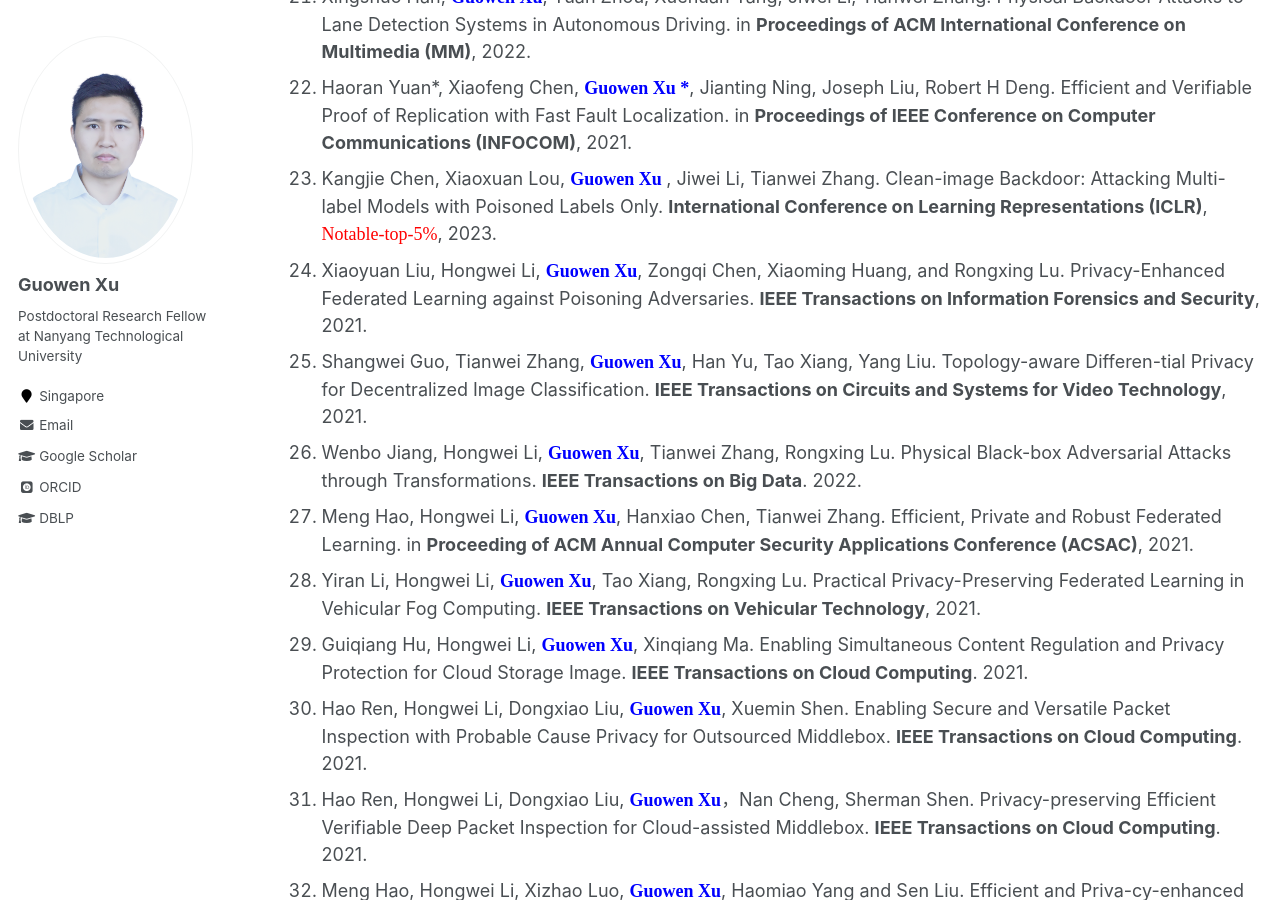
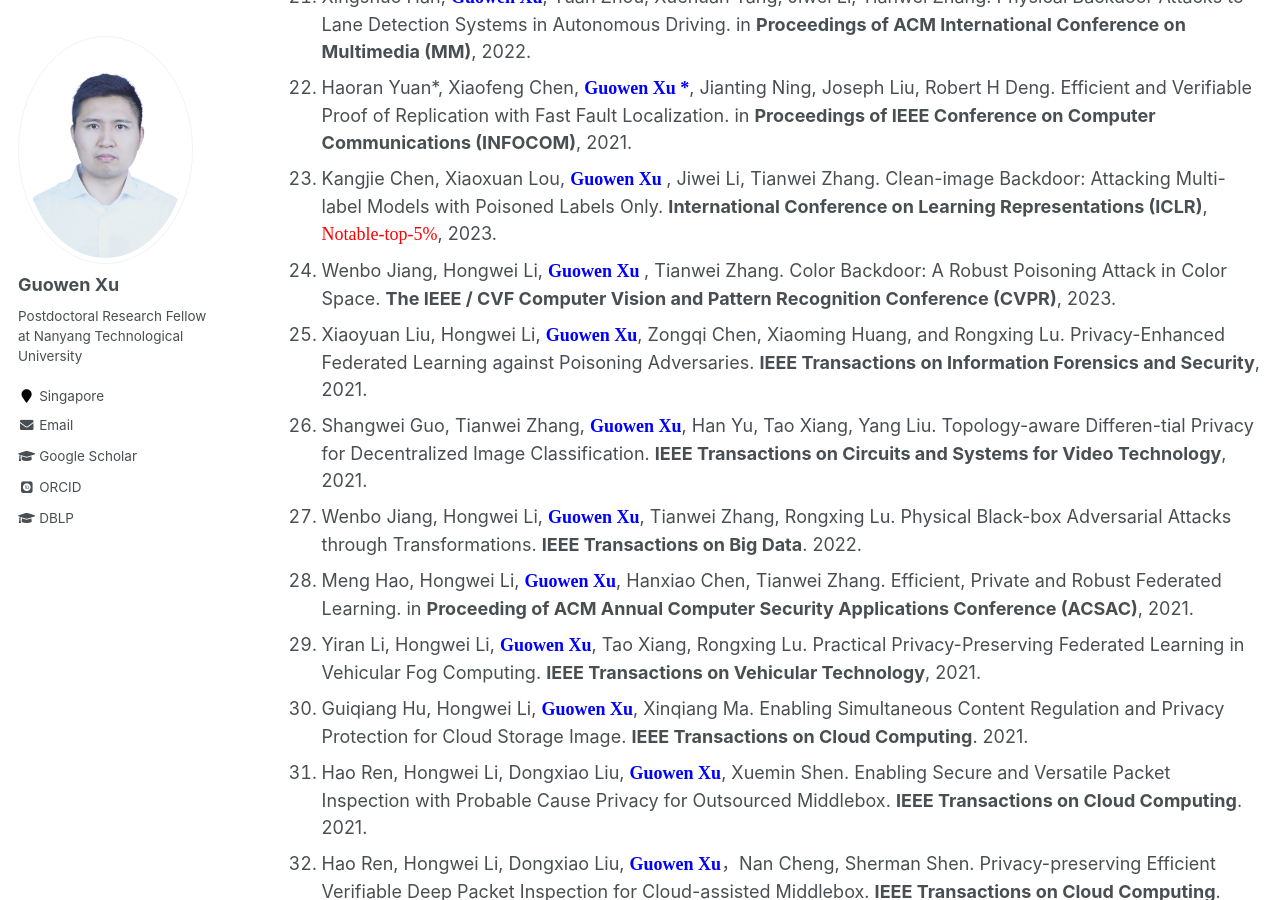
Before and after one commit to Guowen-xu/guowen-xu.github.io, a Jekyll site: the page built from _pages/publications.md, in a window 1280 px wide and 900 px high, scrolled down 1966 px. Built offline with Jekyll 4.4.1, drawn with Linux system fonts in a browser that asks for light colours; some web fonts are replaced.

Commit message:
Update publications.md

```diff
--- a/_pages/publications.md
+++ b/_pages/publications.md
@@ -37,22 +37,23 @@ You can find my articles on my [Google Scholar](https://scholar.google.com.hk/ci
 21. Xingshuo Han, **<font face="Times New Roman" color=blue size=4> Guowen Xu</font>**, Yuan Zhou, Xuehuan Yang, Jiwei Li, Tianwei Zhang. Physical Backdoor Attacks to Lane Detection Systems in Autonomous Driving. in **Proceedings of ACM International Conference on Multimedia (MM)**, 2022.
 22. Haoran Yuan\*, Xiaofeng Chen, **<font face="Times New Roman" color=blue size=4> Guowen Xu *</font>**, Jianting Ning, Joseph Liu, Robert H Deng.  Efficient and Verifiable Proof of Replication with Fast Fault Localization. in **Proceedings of IEEE Conference on Computer Communications (INFOCOM)**, 2021.
 23. Kangjie Chen, Xiaoxuan Lou, **<font face="Times New Roman" color=blue size=4> Guowen Xu </font>**, Jiwei Li, Tianwei Zhang. Clean-image Backdoor: Attacking Multi-label Models with Poisoned Labels Only. **International Conference on Learning Representations (ICLR)**, <font face="Times New Roman" color=red size=4> Notable-top-5%</font>, 2023.
-24. Xiaoyuan Liu, Hongwei Li, **<font face="Times New Roman" color=blue size=4> Guowen Xu</font>**, Zongqi Chen, Xiaoming Huang, and Rongxing Lu. Privacy-Enhanced Federated Learning against Poisoning Adversaries. **IEEE Transactions on Information Forensics and Security**, 2021.
-25. Shangwei Guo, Tianwei Zhang, **<font face="Times New Roman" color=blue size=4> Guowen Xu</font>**, Han Yu, Tao Xiang, Yang Liu. Topology-aware Differen-tial Privacy for Decentralized Image Classification. **IEEE Transactions on Circuits and Systems for Video Technology**, 2021.
-26. Wenbo Jiang, Hongwei Li, **<font face="Times New Roman" color=blue size=4> Guowen Xu</font>**, Tianwei Zhang, Rongxing Lu. Physical Black-box Adversarial Attacks through Transformations. **IEEE Transactions on Big Data**. 2022.
-27. Meng Hao, Hongwei Li, **<font face="Times New Roman" color=blue size=4> Guowen Xu</font>**, Hanxiao Chen, Tianwei Zhang. Efficient, Private and Robust Federated Learning. in **Proceeding of ACM Annual Computer Security Applications Conference (ACSAC)**, 2021.
-28. Yiran Li, Hongwei Li,  **<font face="Times New Roman" color=blue size=4> Guowen Xu</font>**, Tao Xiang, Rongxing Lu. Practical Privacy-Preserving Federated Learning in Vehicular Fog Computing. **IEEE Transactions on Vehicular Technology**, 2021.
-29. Guiqiang Hu, Hongwei Li, **<font face="Times New Roman" color=blue size=4> Guowen Xu</font>**, Xinqiang Ma. Enabling Simultaneous Content Regulation and Privacy Protection for Cloud Storage Image. **IEEE Transactions on Cloud Computing**. 2021.
-30. Hao Ren, Hongwei Li, Dongxiao Liu,  **<font face="Times New Roman" color=blue size=4> Guowen Xu</font>**, Xuemin Shen. Enabling Secure and Versatile Packet Inspection with Probable Cause Privacy for Outsourced Middlebox. **IEEE Transactions on Cloud Computing**. 2021.
-31. Hao Ren, Hongwei Li, Dongxiao Liu,  **<font face="Times New Roman" color=blue size=4> Guowen Xu</font>**，Nan Cheng, Sherman Shen. Privacy-preserving Efficient Verifiable Deep Packet Inspection for Cloud-assisted Middlebox.  **IEEE Transactions on Cloud Computing**. 2021.
-32. Meng Hao, Hongwei Li, Xizhao Luo, **<font face="Times New Roman" color=blue size=4> Guowen Xu</font>**, Haomiao Yang and Sen Liu. Efficient and Priva-cy-enhanced Federated Learning for Industrial Artificial Intelligence. **IEEE Transactions on Industrial Informatics**. 2021
-33. Shengmin Xu, Jianting Ning, Jinhua Ma, **<font face="Times New Roman" color=blue size=4> Guowen Xu</font>**, Jiaming Yuan, Robert Deng. Revocable Policy-Based Chameleon Hash, in **Proceedings of European Symposium on Research in Computer Security (ESORICS)**,2021.
-34. Hanxiao Chen, Hongwei Li, Yingzhe Wang, Meng Hao,  **<font face="Times New Roman" color=blue size=4> Guowen Xu</font>**, Tianwei Zhang. PriVDT: An Efficient Two-Party Cryptographic Framework for Vertical Decision Trees. **IEEE Transactions on Information Forensics and Security**, 2022.
-35. Dongyun Xue, Haomiao Yang, Mengyu Ge, Jingwei Li, **<font face="Times New Roman" color=blue size=4> Guowen Xu</font>**, Hongwei Li. Fast Genera-tion-Based Gradient Leakage Attacks against Highly Compressed Gradients. in  **Proceedings of IEEE Conference on Computer Communications (INFOCOM)**, 2023.
-36. Shengmin Xu, Jianting Ning, Yingjiu Li, Yinghui Zhang, **<font face="Times New Roman" color=blue size=4> Guowen Xu</font>**, Xinyi Huang, Robert H. Deng. A Secure EMR Sharing System with Tamper Resistance and Expressive Access Control. **IEEE Transactions on Dependable and Secure Computing**, 2021.
-37. Shengmin Xu, Jianting Ning, Yingjiu Li, Yinghui zhang, **<font face="Times New Roman" color=blue size=4> Guowen Xu</font>**, Xinyi Huang, Robert H Deng. Match in My Way: Fine-Grained Bilateral Access Control for Secure Cloud-Fog Computing. **IEEE Transactions on Dependable and Secure Computing**, 2020.
-38. Jingwei Wang, Xinchun Yin, Jianting Ning, Shengmin Xu, **<font face="Times New Roman" color=blue size=4> Guowen Xu</font>**, and Xinyi Huang. Secure Updatable Storage Access Control System for EHRs in the Cloud. **IEEE Transactions on Services Computing**, 2022.
-39. Wenbo Jiang, Tianwei Zhang, Han Qiu, Hongwei Li, **<font face="Times New Roman" color=blue size=4> Guowen Xu</font>**, Incremental Learning, Incremental Backdoor Threats.**IEEE Transactions on Dependable and Secure Computing**, 2022.
-40. Meng Hao, Hongwei Li, Hanxiao Chen, Pengzhi Xing, **<font face="Times New Roman" color=blue size=4> Guowen Xu</font>**, Tianwei Zhang. Iron: Private Inference on Transformers. in **Proceedings of Neural Information Processing Systems (NeurIPS)**. 2022.
-41. Shengmin Xu, Jianting Ning, Xinyi Huang, Yingjiu Li, **<font face="Times New Roman" color=blue size=4> Guowen Xu</font>**. Untouchable Once Revoking: A Practical and Secure Dynamic EHR Sharing System via Cloud. **IEEE Transactions on Dependable and Secure Computing**, 2021.
-42. Haoxiao Chen, Hongwei Li, Guishan Dong, Meng Hao, **<font face="Times New Roman" color=blue size=4> Guowen Xu</font>**, Xiaoming Huang, Zhe Liu. Practical Membership Inference Attack Against Collaborative Inference in Industrial IoT. **IEEE Transactions on Industrial Informatics**, 2021.
+24. Wenbo Jiang, Hongwei Li, **<font face="Times New Roman" color=blue size=4> Guowen Xu </font>**, Tianwei Zhang. Color Backdoor: A Robust Poisoning Attack in Color Space. **The IEEE / CVF Computer Vision and Pattern Recognition Conference (CVPR)**, 2023.
+25. Xiaoyuan Liu, Hongwei Li, **<font face="Times New Roman" color=blue size=4> Guowen Xu</font>**, Zongqi Chen, Xiaoming Huang, and Rongxing Lu. Privacy-Enhanced Federated Learning against Poisoning Adversaries. **IEEE Transactions on Information Forensics and Security**, 2021.
+26. Shangwei Guo, Tianwei Zhang, **<font face="Times New Roman" color=blue size=4> Guowen Xu</font>**, Han Yu, Tao Xiang, Yang Liu. Topology-aware Differen-tial Privacy for Decentralized Image Classification. **IEEE Transactions on Circuits and Systems for Video Technology**, 2021.
+27. Wenbo Jiang, Hongwei Li, **<font face="Times New Roman" color=blue size=4> Guowen Xu</font>**, Tianwei Zhang, Rongxing Lu. Physical Black-box Adversarial Attacks through Transformations. **IEEE Transactions on Big Data**. 2022.
+28. Meng Hao, Hongwei Li, **<font face="Times New Roman" color=blue size=4> Guowen Xu</font>**, Hanxiao Chen, Tianwei Zhang. Efficient, Private and Robust Federated Learning. in **Proceeding of ACM Annual Computer Security Applications Conference (ACSAC)**, 2021.
+29. Yiran Li, Hongwei Li,  **<font face="Times New Roman" color=blue size=4> Guowen Xu</font>**, Tao Xiang, Rongxing Lu. Practical Privacy-Preserving Federated Learning in Vehicular Fog Computing. **IEEE Transactions on Vehicular Technology**, 2021.
+30. Guiqiang Hu, Hongwei Li, **<font face="Times New Roman" color=blue size=4> Guowen Xu</font>**, Xinqiang Ma. Enabling Simultaneous Content Regulation and Privacy Protection for Cloud Storage Image. **IEEE Transactions on Cloud Computing**. 2021.
+31. Hao Ren, Hongwei Li, Dongxiao Liu,  **<font face="Times New Roman" color=blue size=4> Guowen Xu</font>**, Xuemin Shen. Enabling Secure and Versatile Packet Inspection with Probable Cause Privacy for Outsourced Middlebox. **IEEE Transactions on Cloud Computing**. 2021.
+32. Hao Ren, Hongwei Li, Dongxiao Liu,  **<font face="Times New Roman" color=blue size=4> Guowen Xu</font>**，Nan Cheng, Sherman Shen. Privacy-preserving Efficient Verifiable Deep Packet Inspection for Cloud-assisted Middlebox.  **IEEE Transactions on Cloud Computing**. 2021.
+33. Meng Hao, Hongwei Li, Xizhao Luo, **<font face="Times New Roman" color=blue size=4> Guowen Xu</font>**, Haomiao Yang and Sen Liu. Efficient and Priva-cy-enhanced Federated Learning for Industrial Artificial Intelligence. **IEEE Transactions on Industrial Informatics**. 2021
+34. Shengmin Xu, Jianting Ning, Jinhua Ma, **<font face="Times New Roman" color=blue size=4> Guowen Xu</font>**, Jiaming Yuan, Robert Deng. Revocable Policy-Based Chameleon Hash, in **Proceedings of European Symposium on Research in Computer Security (ESORICS)**,2021.
+35. Hanxiao Chen, Hongwei Li, Yingzhe Wang, Meng Hao,  **<font face="Times New Roman" color=blue size=4> Guowen Xu</font>**, Tianwei Zhang. PriVDT: An Efficient Two-Party Cryptographic Framework for Vertical Decision Trees. **IEEE Transactions on Information Forensics and Security**, 2022.
+36. Dongyun Xue, Haomiao Yang, Mengyu Ge, Jingwei Li, **<font face="Times New Roman" color=blue size=4> Guowen Xu</font>**, Hongwei Li. Fast Genera-tion-Based Gradient Leakage Attacks against Highly Compressed Gradients. in  **Proceedings of IEEE Conference on Computer Communications (INFOCOM)**, 2023.
+37. Shengmin Xu, Jianting Ning, Yingjiu Li, Yinghui Zhang, **<font face="Times New Roman" color=blue size=4> Guowen Xu</font>**, Xinyi Huang, Robert H. Deng. A Secure EMR Sharing System with Tamper Resistance and Expressive Access Control. **IEEE Transactions on Dependable and Secure Computing**, 2021.
+38. Shengmin Xu, Jianting Ning, Yingjiu Li, Yinghui zhang, **<font face="Times New Roman" color=blue size=4> Guowen Xu</font>**, Xinyi Huang, Robert H Deng. Match in My Way: Fine-Grained Bilateral Access Control for Secure Cloud-Fog Computing. **IEEE Transactions on Dependable and Secure Computing**, 2020.
+39. Jingwei Wang, Xinchun Yin, Jianting Ning, Shengmin Xu, **<font face="Times New Roman" color=blue size=4> Guowen Xu</font>**, and Xinyi Huang. Secure Updatable Storage Access Control System for EHRs in the Cloud. **IEEE Transactions on Services Computing**, 2022.
+40. Wenbo Jiang, Tianwei Zhang, Han Qiu, Hongwei Li, **<font face="Times New Roman" color=blue size=4> Guowen Xu</font>**, Incremental Learning, Incremental Backdoor Threats.**IEEE Transactions on Dependable and Secure Computing**, 2022.
+41. Meng Hao, Hongwei Li, Hanxiao Chen, Pengzhi Xing, **<font face="Times New Roman" color=blue size=4> Guowen Xu</font>**, Tianwei Zhang. Iron: Private Inference on Transformers. in **Proceedings of Neural Information Processing Systems (NeurIPS)**. 2022.
+42. Shengmin Xu, Jianting Ning, Xinyi Huang, Yingjiu Li, **<font face="Times New Roman" color=blue size=4> Guowen Xu</font>**. Untouchable Once Revoking: A Practical and Secure Dynamic EHR Sharing System via Cloud. **IEEE Transactions on Dependable and Secure Computing**, 2021.
+43. Haoxiao Chen, Hongwei Li, Guishan Dong, Meng Hao, **<font face="Times New Roman" color=blue size=4> Guowen Xu</font>**, Xiaoming Huang, Zhe Liu. Practical Membership Inference Attack Against Collaborative Inference in Industrial IoT. **IEEE Transactions on Industrial Informatics**, 2021.
```
